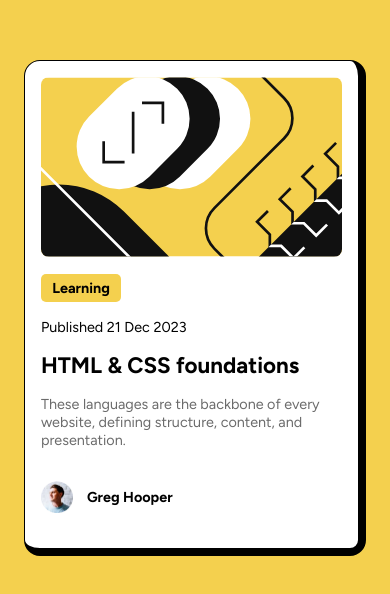
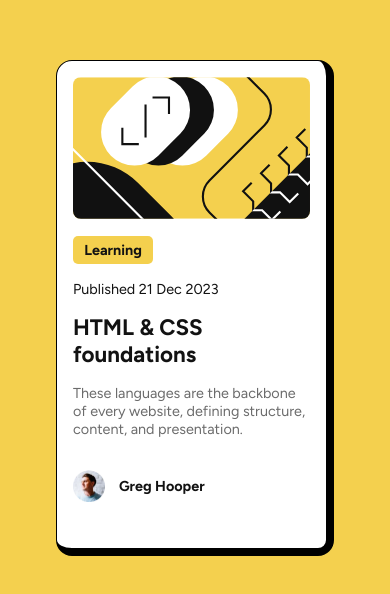
Before and after one commit to 5nufkin/frontendmentor-blog-preview-card, a plain HTML site: page index.html in a window 390 px wide. Shown: the part 114-708 px from the top of the page. Drawn offline with Linux system fonts and the light colour scheme.

Commit message:
Added hover states & smartphone responsiveness

```diff
--- a/index.html
+++ b/index.html
@@ -20,7 +20,7 @@
         </div>
       </section>
       <div class="blog-name">
-        <h1>HTML & CSS foundations</h1>
+        <h1><a href="#">HTML & CSS foundations</a></h1>
       </div>
       <div class="blog-description">
         These languages are the backbone of every website, defining structure, content, and presentation.
--- a/style.css
+++ b/style.css
@@ -1,4 +1,11 @@
 @import url('https://fonts.googleapis.com/css2?family=Figtree:ital,wght@0,300..900;1,300..900&display=swap');
+
+/* For Smartphone Screens */
+@media (max-width:600px){
+  main {
+    padding: 2rem;
+  }
+  }
 
 *{
   box-sizing: border-box;
@@ -11,6 +18,7 @@ body{
   background: hsl(47, 88%, 63%);
   min-width: 375px;
   max-width: 1440px;
+  color: hsl(0, 0%, 7%)
 }
 
 main{
@@ -86,3 +94,17 @@ main{
 .container .blog-name{
   font-size: 0.7rem;
 }
+
+.blog-name a, .blog-name a:visited{
+  text-decoration: none;
+  cursor: pointer;
+  color: hsl(0, 0%, 7%)
+}
+
+.blog-name a:hover{
+  color: hsl(47, 88%, 63%);
+}
+
+.blog-name a:active{
+  color: hsl(231, 84%, 47%)
+}
```
